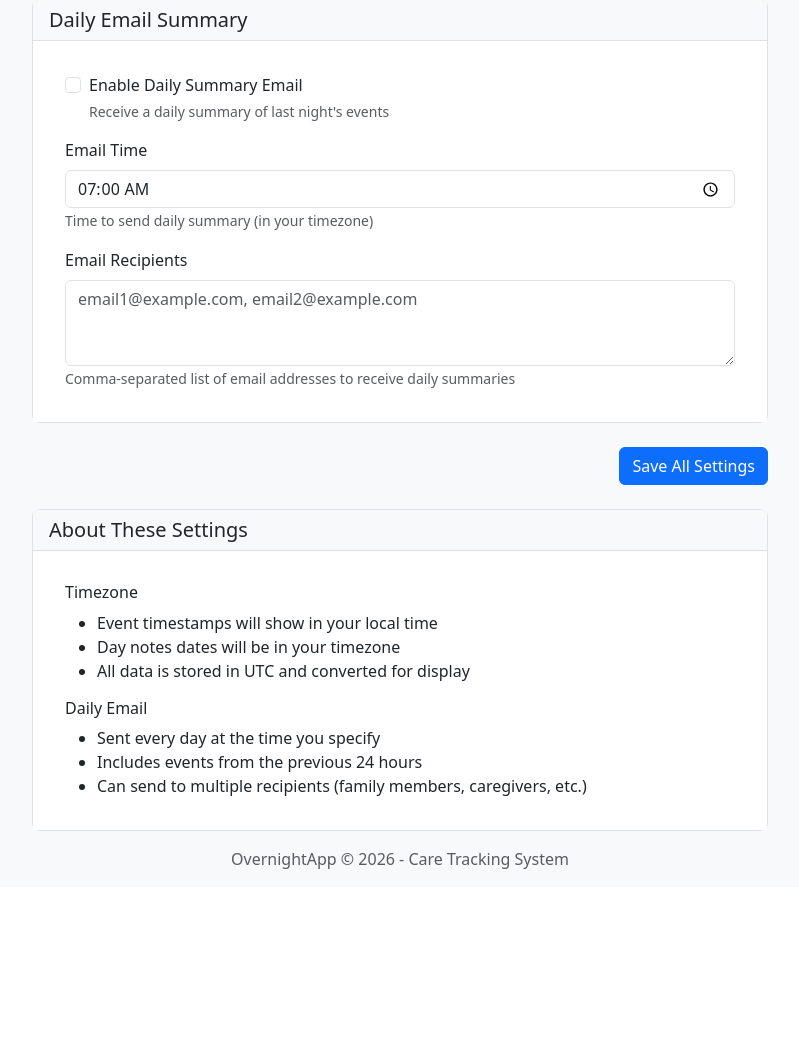
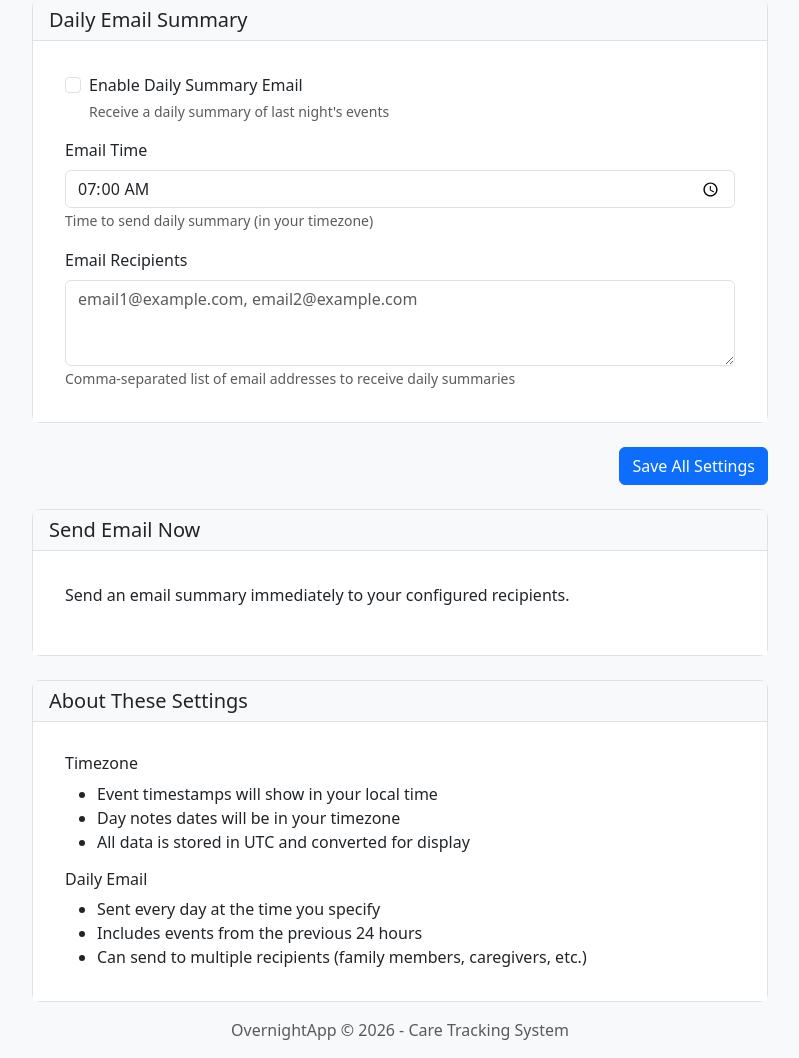
Before and after one commit to cloudflying87/overnight, a Django app: page /users/settings/ in a window 1280 px wide. Shown: the part 374-1432 px from the top of the page, without its empty margins (240-1039 px from the left). Before the commit the page ends 1243 px from the top, so only its background shows below. Run offline with Django 5.2, Linux system fonts and the light colour scheme; the visitor is signed in with stand-in values (Sample User, id 1).

Commit message:
Add manual email sending to settings page
- Add send_manual_email() function supporting 24h and all-time ranges
- Add 'Send Email Now' card to settings page with two buttons:
  - 'Send Last 24 Hours': Sends events from past day
  - 'Send All Events': Sends complete event history
- Show configured recipients before sending
- Display helpful info about each option
- Add appropriate success/error messages

🤖 Generated with [Claude Code](https://claude.com/claude-code)

Co-Authored-By: Claude Sonnet 4.5 <noreply@anthropic.com>

```diff
--- a/apps/users/templates/users/settings.html
+++ b/apps/users/templates/users/settings.html
@@ -74,9 +74,56 @@
                 </div>
 
                 <div class="d-flex justify-content-end mb-4">
-                    <button type="submit" class="btn btn-primary">Save All Settings</button>
+                    <button type="submit" name="save_settings" class="btn btn-primary">Save All Settings</button>
                 </div>
             </form>
+
+            <!-- Manual Email Sending -->
+            <div class="card mb-4">
+                <div class="card-header">
+                    <h5 class="mb-0">Send Email Now</h5>
+                </div>
+                <div class="card-body">
+                    <p class="mb-3">Send an email summary immediately to your configured recipients.</p>
+
+                    {% if user.daily_email_recipients %}
+                        <p class="small text-muted mb-3">
+                            Will send to: <strong>{{ user.daily_email_recipients }}</strong>
+                        </p>
+
+                        <form method="post" class="d-inline-block me-2">
+                            {% csrf_token %}
+                            <input type="hidden" name="time_range" value="24h">
+                            <button type="submit" name="send_email" class="btn btn-outline-primary">
+                                <svg xmlns="http://www.w3.org/2000/svg" width="16" height="16" fill="currentColor" class="bi bi-envelope" viewBox="0 0 16 16">
+                                    <path d="M0 4a2 2 0 0 1 2-2h12a2 2 0 0 1 2 2v8a2 2 0 0 1-2 2H2a2 2 0 0 1-2-2V4Zm2-1a1 1 0 0 0-1 1v.217l7 4.2 7-4.2V4a1 1 0 0 0-1-1H2Zm13 2.383-4.708 2.825L15 11.105V5.383Zm-.034 6.876-5.64-3.471L8 9.583l-1.326-.795-5.64 3.47A1 1 0 0 0 2 13h12a1 1 0 0 0 .966-.741ZM1 11.105l4.708-2.897L1 5.383v5.722Z"/>
+                                </svg>
+                                Send Last 24 Hours
+                            </button>
+                        </form>
+
+                        <form method="post" class="d-inline-block">
+                            {% csrf_token %}
+                            <input type="hidden" name="time_range" value="all">
+                            <button type="submit" name="send_email" class="btn btn-outline-secondary">
+                                <svg xmlns="http://www.w3.org/2000/svg" width="16" height="16" fill="currentColor" class="bi bi-envelope-fill" viewBox="0 0 16 16">
+                                    <path d="M.05 3.555A2 2 0 0 1 2 2h12a2 2 0 0 1 1.95 1.555L8 8.414.05 3.555ZM0 4.697v7.104l5.803-3.558L0 4.697ZM6.761 8.83l-6.57 4.027A2 2 0 0 0 2 14h12a2 2 0 0 0 1.808-1.144l-6.57-4.027L8 9.586l-1.239-.757Zm3.436-.586L16 11.801V4.697l-5.803 3.546Z"/>
+                                </svg>
+                                Send All Events
+                            </button>
+                        </form>
+
+                        <p class="small text-muted mt-3 mb-0">
+                            <strong>Last 24 Hours:</strong> Includes events from the past day and yesterday's day note.<br>
+                            <strong>All Events:</strong> Includes every event you've ever logged (may be a long email).
+                        </p>
+                    {% else %}
+                        <div class="alert alert-warning mb-0">
+                            <strong>No recipients configured.</strong> Please add email recipients above and save settings first.
+                        </div>
+                    {% endif %}
+                </div>
+            </div>
 
             <!-- Additional Settings Info -->
             <div class="card">
--- a/apps/users/views.py
+++ b/apps/users/views.py
@@ -5,6 +5,12 @@ from django.contrib import messages
 from django.shortcuts import render, redirect
 from django.urls import reverse_lazy
 from django.views.generic import CreateView
+from django.core.mail import EmailMultiAlternatives
+from django.template.loader import render_to_string
+from django.utils.html import strip_tags
+from django.utils import timezone
+from datetime import timedelta
+import pytz
 from .forms import (
     CustomUserCreationForm,
     CustomAuthenticationForm,
@@ -12,6 +18,7 @@ from .forms import (
     CustomPasswordChangeForm,
     SettingsForm
 )
+from apps.care_tracking.models import NightEvent, DayNote
 
 
 class CustomLoginView(LoginView):
@@ -87,10 +94,22 @@ def profile_view(request):
 def settings_view(request):
     """User settings page - timezone and preferences"""
     if request.method == 'POST':
-        form = SettingsForm(request.POST, instance=request.user)
-        if form.is_valid():
-            form.save()
-            messages.success(request, 'Settings updated successfully!')
+        # Handle settings form submission
+        if 'save_settings' in request.POST:
+            form = SettingsForm(request.POST, instance=request.user)
+            if form.is_valid():
+                form.save()
+                messages.success(request, 'Settings updated successfully!')
+                return redirect('users:settings')
+        # Handle manual email sending
+        elif 'send_email' in request.POST:
+            time_range = request.POST.get('time_range', '24h')
+            try:
+                send_manual_email(request.user, time_range)
+                range_text = "all events" if time_range == 'all' else "last 24 hours"
+                messages.success(request, f'Email sent successfully with {range_text}!')
+            except Exception as e:
+                messages.error(request, f'Error sending email: {str(e)}')
             return redirect('users:settings')
     else:
         form = SettingsForm(instance=request.user)
@@ -99,3 +118,98 @@ def settings_view(request):
         'form': form,
     }
     return render(request, 'users/settings.html', context)
+
+
+def send_manual_email(user, time_range='24h'):
+    """
+    Send a manual email summary to the user
+
+    Args:
+        user: User object
+        time_range: '24h' for last 24 hours, 'all' for all events
+    """
+    # Check if user has email enabled and recipients configured
+    if not user.daily_email_recipients.strip():
+        raise ValueError('No email recipients configured. Please add recipients in settings.')
+
+    # Get current time
+    now_utc = timezone.now()
+    user_tz = pytz.timezone(user.timezone)
+    now_local = now_utc.astimezone(user_tz)
+
+    # Get events based on time range
+    if time_range == 'all':
+        events = list(NightEvent.objects.filter(
+            user=user
+        ).prefetch_related('event_options').order_by('-event_datetime'))
+
+        # Get the date range for subject
+        if events:
+            oldest_event = events[-1]
+            newest_event = events[0]
+            date_range = f"{oldest_event.event_datetime.astimezone(user_tz).strftime('%b %d')} - {newest_event.event_datetime.astimezone(user_tz).strftime('%b %d, %Y')}"
+        else:
+            date_range = "No Events"
+    else:  # 24h
+        yesterday = now_utc - timedelta(hours=24)
+        events = list(NightEvent.objects.filter(
+            user=user,
+            event_datetime__gte=yesterday,
+            event_datetime__lte=now_utc
+        ).prefetch_related('event_options').order_by('-event_datetime'))
+
+        yesterday_date = (now_local - timedelta(days=1)).date()
+        date_range = yesterday_date.strftime('%B %d, %Y')
+
+    # Convert event times to user's timezone
+    for event in events:
+        if event.event_datetime:
+            event.event_datetime_local = event.event_datetime.astimezone(user_tz)
+        else:
+            event.event_datetime_local = None
+
+    # Get day note from yesterday (only for 24h range)
+    day_note = None
+    if time_range == '24h':
+        yesterday_date = (now_local - timedelta(days=1)).date()
+        day_note = DayNote.objects.filter(
+            user=user,
+            date=yesterday_date
+        ).first()
+
+    # Parse recipients
+    recipients = [email.strip() for email in user.daily_email_recipients.split(',') if email.strip()]
+
+    if not recipients:
+        raise ValueError('No valid email recipients found.')
+
+    # Prepare context for email template
+    context = {
+        'user': user,
+        'events': events,
+        'day_note': day_note,
+        'yesterday_date': (now_local - timedelta(days=1)).date() if time_range == '24h' else None,
+        'event_count': len(events),
+        'user_tz': user_tz,
+        'time_range': time_range,
+        'is_manual': True,
+    }
+
+    # Render email
+    if time_range == 'all':
+        subject = f'Night Events Summary - All Events ({date_range})'
+    else:
+        subject = f'Daily Night Summary - {date_range}'
+
+    html_content = render_to_string('care_tracking/emails/daily_summary.html', context)
+    text_content = strip_tags(html_content)
+
+    # Create and send email
+    email = EmailMultiAlternatives(
+        subject=subject,
+        body=text_content,
+        from_email=None,  # Use DEFAULT_FROM_EMAIL from settings
+        to=recipients,
+    )
+    email.attach_alternative(html_content, "text/html")
+    email.send()
```
